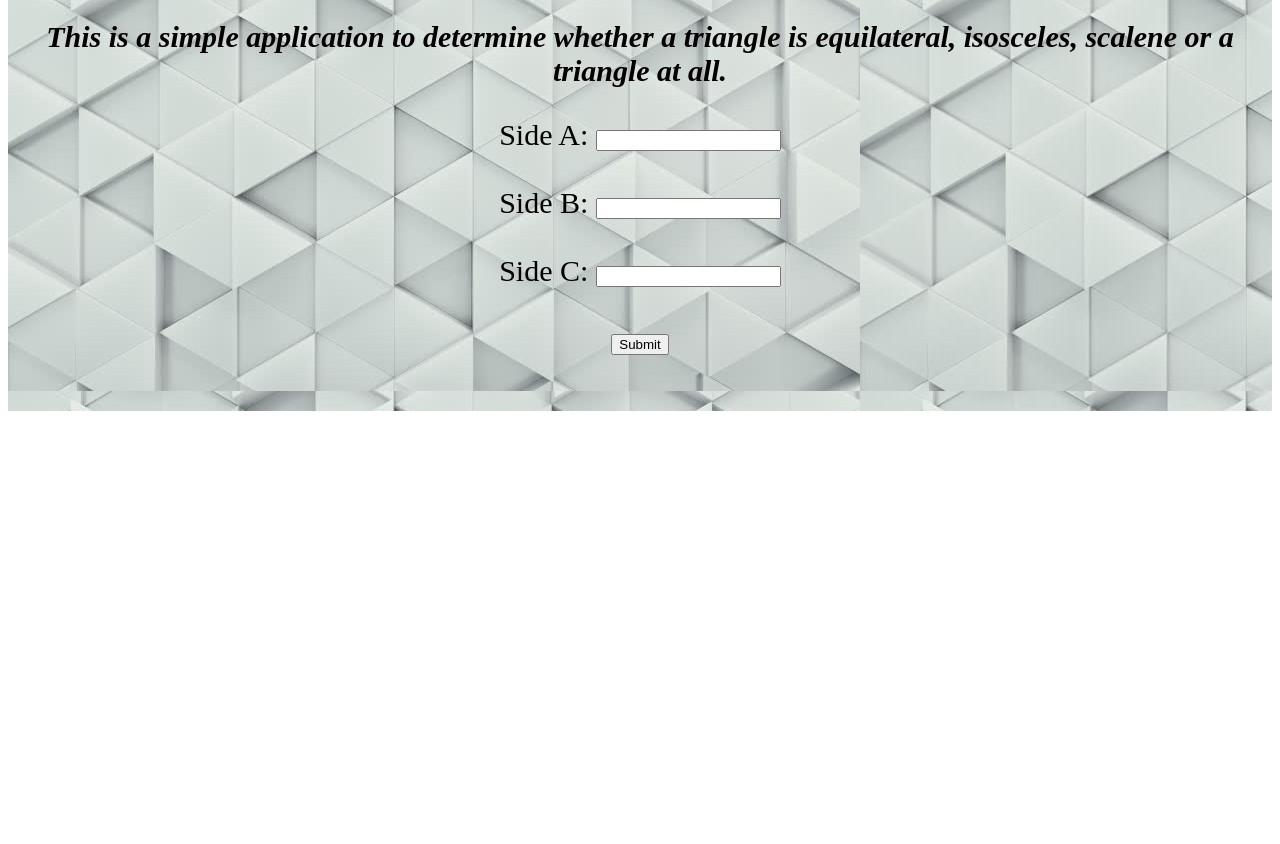
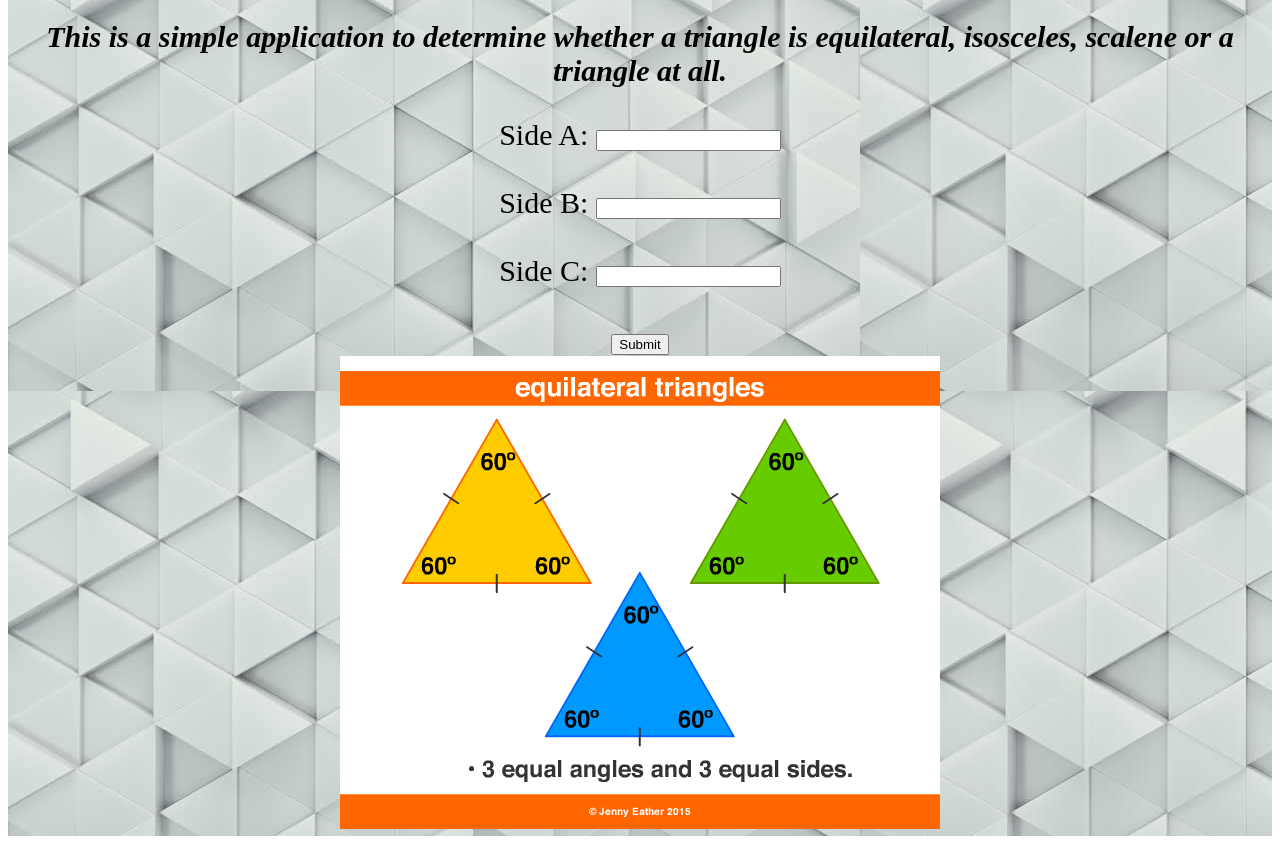
Before and after one commit to Bridget-Githinji/Triangle-Tracker, a plain HTML site: page index.html in a window 1280 px wide. Shown: the part 129-973 px from the top of the page. Before the commit the page ends 800 px from the top, so only its background shows below. Drawn offline with Linux system fonts and the light colour scheme.

Commit message:
Add an image of an equilateral triangle

```diff
--- a/index.html
+++ b/index.html
@@ -9,8 +9,8 @@
     <link href="css/styles.css" rel="stylesheet" type="text/css">
 </head>
 <body>
-    <div style="background-image: url(css/img3.jpg); height: 500px">
-    <div class="container">
+    <div style="background-image: url(css/img3.jpg); height: 500%">
+
     <h1>TRIANGLE TRACKER</h1>
     <p><strong><em>This is a simple application to determine whether a triangle is equilateral, isosceles, scalene or a triangle at all.</em></strong></p>
 
@@ -25,10 +25,11 @@
         <input type="number" name="number" id="sideC"><br><br>
 
         <button type="submit" onclick="findout()" value="Submit">Submit</button>
+    </form>
 
-    </form>
+    <img src="images/eq.gif" alt="Equilateral triangles">
+
+    </div>
     <script type="text/javascript" src="script.js"></script>
-    </div>
-    </div>
 </body>
 </html>
```
Also changed, not shown: images/eq.gif (added).
